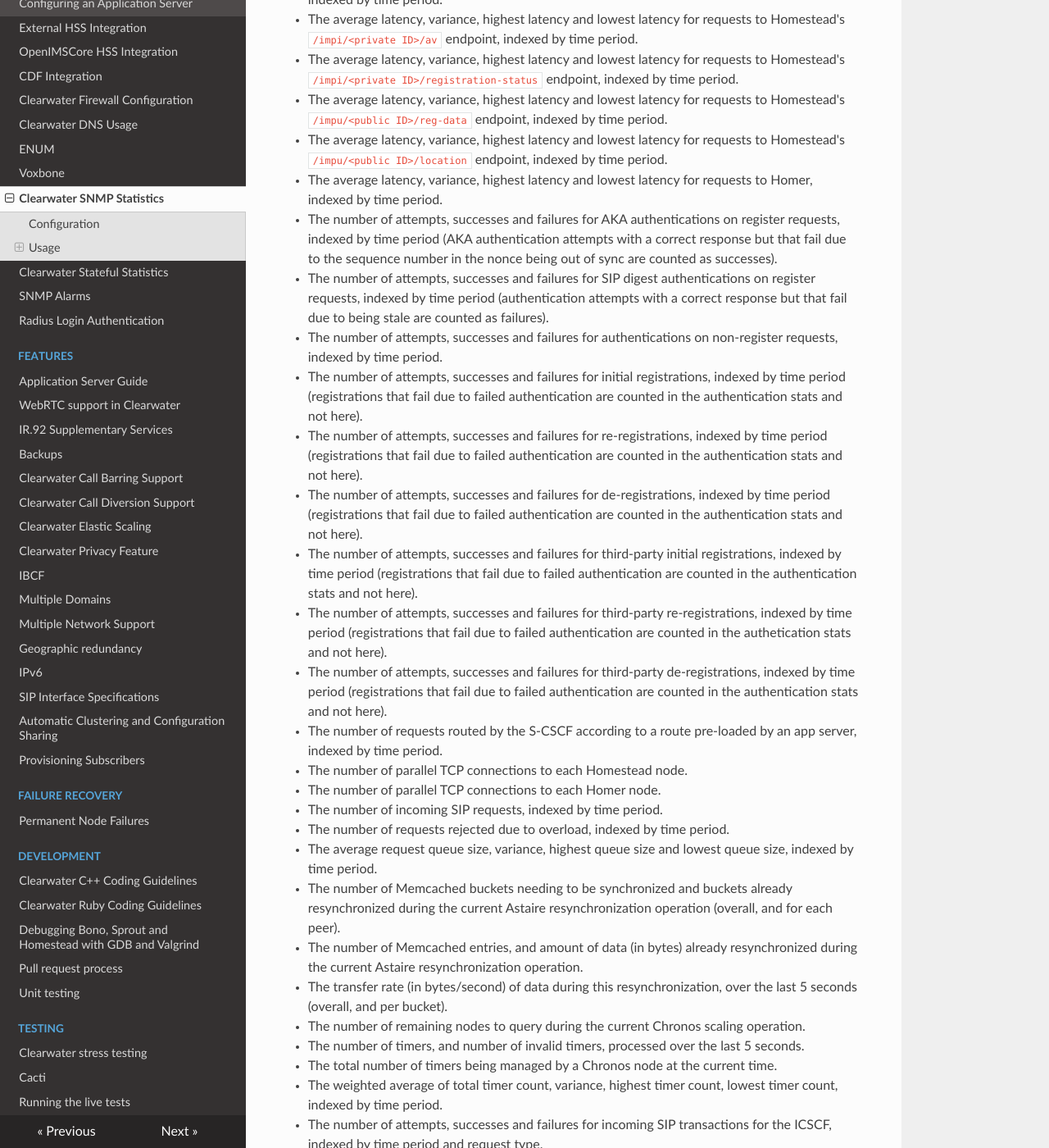
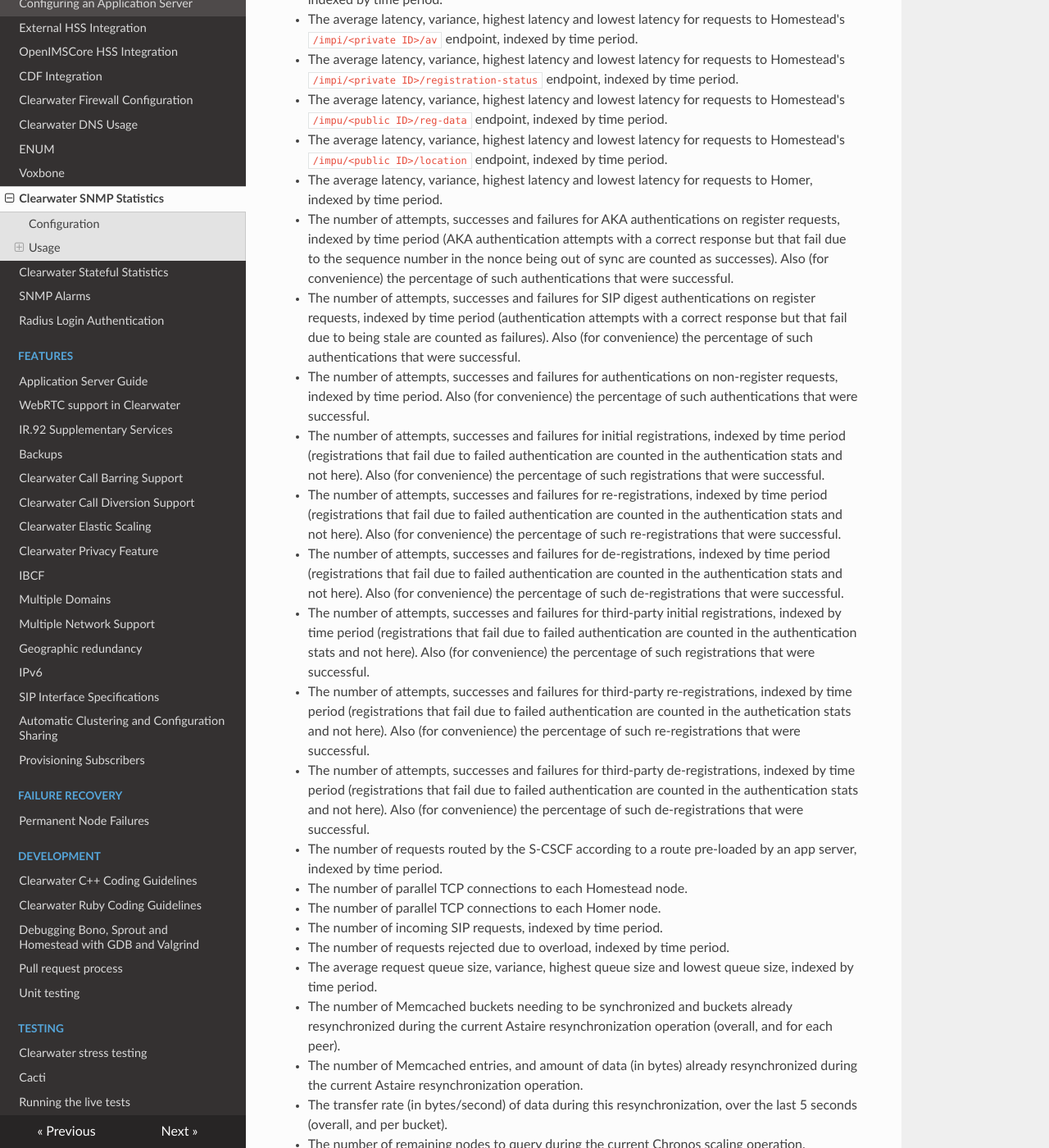
Before and after one commit to Metaswitch/clearwater-readthedocs, an MkDocs documentation site: the page built from docs/Clearwater_SNMP_Statistics.md, in a window 1280 px wide and 1400 px high, scrolled down 2417 px. Shown: the whole window at 82% size. Built offline with MkDocs 1.6.1, drawn with Linux system fonts in a browser that asks for light colours; nearby versions of some CDN libraries; old or Windows-style settings are respelled for this version of MkDocs; some of the changed text lies outside the part shown.

Commit message:
Document stats added to support TS 32.454 KPIs
Stats were added to support a set of new KPIs under https://github.com/Metaswitch/clearwater-snmp-handlers/pull/162, but the docs weren't updated.

```diff
--- a/docs/Clearwater_SNMP_Statistics.md
+++ b/docs/Clearwater_SNMP_Statistics.md
@@ -74,15 +74,15 @@ Sprout nodes provide the following statistics:
 * The average latency, variance, highest latency and lowest latency for requests to Homestead's `/impu/<public ID>/reg-data` endpoint, indexed by time period.
 * The average latency, variance, highest latency and lowest latency for requests to Homestead's `/impu/<public ID>/location` endpoint, indexed by time period.
 * The average latency, variance, highest latency and lowest latency for requests to Homer, indexed by time period.
-* The number of attempts, successes and failures for AKA authentications on register requests, indexed by time period (AKA authentication attempts with a correct response but that fail due to the sequence number in the nonce being out of sync are counted as successes).
-* The number of attempts, successes and failures for SIP digest authentications on register requests, indexed by time period (authentication attempts with a correct response but that fail due to being stale are counted as failures).
-* The number of attempts, successes and failures for authentications on non-register requests, indexed by time period.
-* The number of attempts, successes and failures for initial registrations, indexed by time period (registrations that fail due to failed authentication are counted in the authentication stats and not here).
-* The number of attempts, successes and failures for re-registrations, indexed by time period (registrations that fail due to failed authentication are counted in the authentication stats and not here).
-* The number of attempts, successes and failures for de-registrations, indexed by time period (registrations that fail due to failed authentication are counted in the authentication stats and not here).
-* The number of attempts, successes and failures for third-party initial registrations, indexed by time period (registrations that fail due to failed authentication are counted in the authentication stats and not here).
-* The number of attempts, successes and failures for third-party re-registrations, indexed by time period (registrations that fail due to failed authentication are counted in the authetication stats and not here).
-* The number of attempts, successes and failures for third-party de-registrations, indexed by time period (registrations that fail due to failed authentication are counted in the authentication stats and not here).
+* The number of attempts, successes and failures for AKA authentications on register requests, indexed by time period (AKA authentication attempts with a correct response but that fail due to the sequence number in the nonce being out of sync are counted as successes).   Also (for convenience) the percentage of such authentications that were successful.
+* The number of attempts, successes and failures for SIP digest authentications on register requests, indexed by time period (authentication attempts with a correct response but that fail due to being stale are counted as failures).   Also (for convenience) the percentage of such authentications that were successful.
+* The number of attempts, successes and failures for authentications on non-register requests, indexed by time period.  Also (for convenience) the percentage of such authentications that were successful.
+* The number of attempts, successes and failures for initial registrations, indexed by time period (registrations that fail due to failed authentication are counted in the authentication stats and not here).  Also (for convenience) the percentage of such registrations that were successful.
+* The number of attempts, successes and failures for re-registrations, indexed by time period (registrations that fail due to failed authentication are counted in the authentication stats and not here).  Also (for convenience) the percentage of such re-registrations that were successful.
+* The number of attempts, successes and failures for de-registrations, indexed by time period (registrations that fail due to failed authentication are counted in the authentication stats and not here).  Also (for convenience) the percentage of such de-registrations that were successful.
+* The number of attempts, successes and failures for third-party initial registrations, indexed by time period (registrations that fail due to failed authentication are counted in the authentication stats and not here).  Also (for convenience) the percentage of such registrations that were successful.
+* The number of attempts, successes and failures for third-party re-registrations, indexed by time period (registrations that fail due to failed authentication are counted in the authetication stats and not here).  Also (for convenience) the percentage of such re-registrations that were successful.
+* The number of attempts, successes and failures for third-party de-registrations, indexed by time period (registrations that fail due to failed authentication are counted in the authentication stats and not here).  Also (for convenience) the percentage of such de-registrations that were successful.
 * The number of requests routed by the S-CSCF according to a route pre-loaded by an app server, indexed by time period.
 * The number of parallel TCP connections to each Homestead node.
 * The number of parallel TCP connections to each Homer node.
@@ -96,12 +96,14 @@ Sprout nodes provide the following statistics:
 * The number of timers, and number of invalid timers, processed over the last 5 seconds.
 * The total number of timers being managed by a Chronos node at the current time.
 * The weighted average of total timer count, variance, highest timer count, lowest timer count, indexed by time period.
-* The number of attempts, successes and failures for incoming SIP transactions for the ICSCF, indexed by time period and request type.
-* The number of attempts, successes and failures for outgoing SIP transactions for the ICSCF, indexed by time period and request type.
-* The number of attempts, successes and failures for incoming SIP transactions for the SCSCF, indexed by time period and request type.
-* The number of attempts, successes and failures for outgoing SIP transactions for the SCSCF, indexed by time period and request type.
-* The number of attempts, successes and failures for incoming SIP transactions for the BGCF, indexed by time period and request type.
-* The number of attempts, successes and failures for outgoing SIP transactions for the BGCF, indexed by time period and request type.
+* The number of attempts, successes and failures for incoming SIP transactions for the ICSCF, indexed by time period and request type.   Also (for convenience) the percentage of such transactions that were successful.
+* The number of attempts, successes and failures for outgoing SIP transactions for the ICSCF, indexed by time period and request type.  Also (for convenience) the percentage of such transactions that were successful.
+* The number of attempts, successes and failures to establish terminating sessions at the I-CSCF, indexed by time period.  Also (for convenience) the percentage of such attempts that were successful.   Each INVITE received by the I-CSCF (from the originating S-CSCF) is counted as a terminating session attempt.  Such an attempt is considered successful if the I-CSCF responds with a 180 RINGING or 200 OK.
+* The number of attempts, successes and failures to establish terminating sessions at the I-CSCF with success measured from the perspective of the network, indexed by time period.  Also (for convenience) the percentage of such attempts that were successful.  This is the same as the previous set of statistics, but now sessions are considered to be established successfully if either: the I-CSCF responds with a 180 RINGING or 200 OK; the session is canceled by the originating party before being established; the session is rejected with 486 BUSY HERE, 600 BUSY EVERYWHERE, 404 NOT FOUND or 484 ADDRESS INCOMPLETE.
+* The number of attempts, successes and failures for incoming SIP transactions for the SCSCF, indexed by time period and request type.  Also (for convenience) the percentage of such transactions that were successful.
+* The number of attempts, successes and failures for outgoing SIP transactions for the SCSCF, indexed by time period and request type.  Also (for convenience) the percentage of such transactions that were successful.
+* The number of attempts, successes and failures for incoming SIP transactions for the BGCF, indexed by time period and request type.  Also (for convenience) the percentage of such transactions that were successful.
+* The number of attempts, successes and failures for outgoing SIP transactions for the BGCF, indexed by time period and request type.  Also (for convenience) the percentage of such transactions that were successful.
 * The permitted request rate (PRR) is an estimate for the sustainable request rate without causing large latency. Sprout provides a weighted average permitted request rate, variance, highest PRR, and lowest PRR, indexed by time period.
 * The value of the smoothed latency at the last permitted request rate update.
 * The value of the target (maximum permissible) latency at the last permitted request rate update.
@@ -115,6 +117,8 @@ Sprout nodes provide the following statistics:
 * The number of registrations active at the time queried. ([stateful](https://clearwater.readthedocs.io/en/stable/Clearwater_Stateful_Statistics/index.html))
 * The number of bindings active at the time queried. ([stateful](https://clearwater.readthedocs.io/en/stable/Clearwater_Stateful_Statistics/index.html))
 * The number of subscriptions active at the time queried. ([stateful](https://clearwater.readthedocs.io/en/stable/Clearwater_Stateful_Statistics/index.html))
+* The count, average, variance, and high and low watermarks for originating audio session setup time at the S-CSCF, indexed by time period.   For the purposes of these stats a call is considered to be an audio call if video is not specified in the SDP on the initial INVITE.  The session setup time is measured as the time between receiving the originating INVITE and sending the first successful response (e.g. 180 RINGING or 200 OK).
+* The count, average, variance, and high and low watermarks for originating video session setup time at the S-CSCF, indexed by time period.   For the purposes of these stats a call is considered to be a video call if video is specified in the SDP on the initial INVITE.  The session setup time is measured as the time between receiving the originating INVITE and sending the first successful response (e.g. 180 RINGING or 200 OK).
 
 ### Ralf statistics
 
@@ -152,26 +156,26 @@ Homestead nodes provide the following statistics:
 
 Call Diversion App Server nodes provide the following statistics:
 
-* The number of attempts, successes and failures for incoming SIP transactions, indexed by time period and request type.
-* The number of attempts, successes and failures for outgoing SIP transactions, indexed by time period and request type.
+* The number of attempts, successes and failures for incoming SIP transactions, indexed by time period and request type.  Also (for convenience) the percentage of such transactions that were successful.
+* The number of attempts, successes and failures for outgoing SIP transactions, indexed by time period and request type.  Also (for convenience) the percentage of such transactions that were successful.
 
 ### Memento App Server Statistics
 
 Memento App Server nodes provide the following statistics:
 
-* The number of attempts, successes and failures for incoming SIP transactions, indexed by time period and request type.
-* The number of attempts, successes and failures for outgoing SIP transactions, indexed by time period and request type.
+* The number of attempts, successes and failures for incoming SIP transactions, indexed by time period and request type.  Also (for convenience) the percentage of such transactions that were successful.
+* The number of attempts, successes and failures for outgoing SIP transactions, indexed by time period and request type.  Also (for convenience) the percentage of such transactions that were successful.
 
 ### MMTel App Server Statistics
 
 MMTel App Server nodes provide the following statistics:
 
-* The number of attempts, successes and failures for incoming SIP transactions, indexed by time period and request type.
-* The number of attempts, successes and failures for outgoing SIP transactions, indexed by time period and request type.
+* The number of attempts, successes and failures for incoming SIP transactions, indexed by time period and request type.  Also (for convenience) the percentage of such transactions that were successful.
+* The number of attempts, successes and failures for outgoing SIP transactions, indexed by time period and request type.  Also (for convenience) the percentage of such transactions that were successful.
 
 ### Gemini App Server Statistics
 
 Gemini App Server nodes provide the following statistics:
 
-* The number of attempts, successes and failures for incoming SIP transactions, indexed by time period and request type.
-* The number of attempts, successes and failures for outgoing SIP transactions, indexed by time period and request type.
+* The number of attempts, successes and failures for incoming SIP transactions, indexed by time period and request type.  Also (for convenience) the percentage of such transactions that were successful.
+* The number of attempts, successes and failures for outgoing SIP transactions, indexed by time period and request type.  Also (for convenience) the percentage of such transactions that were successful.
```
